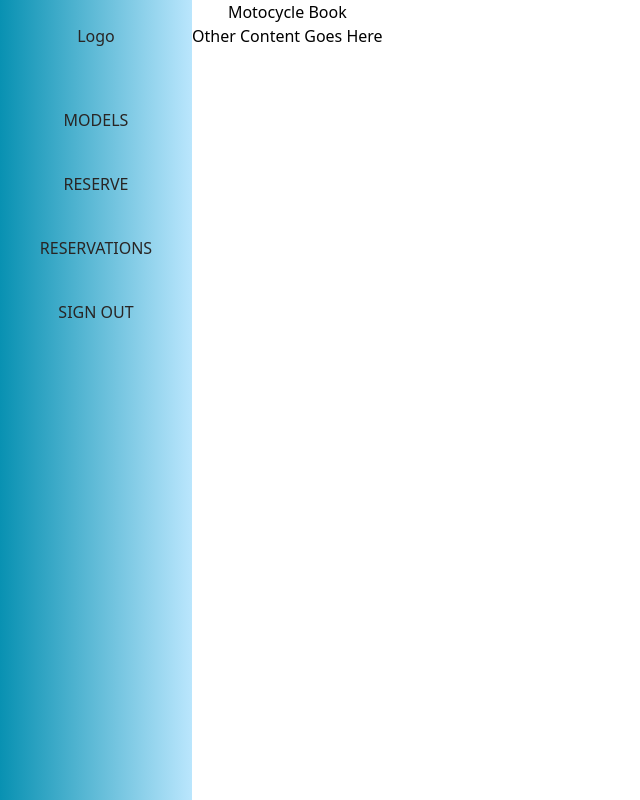
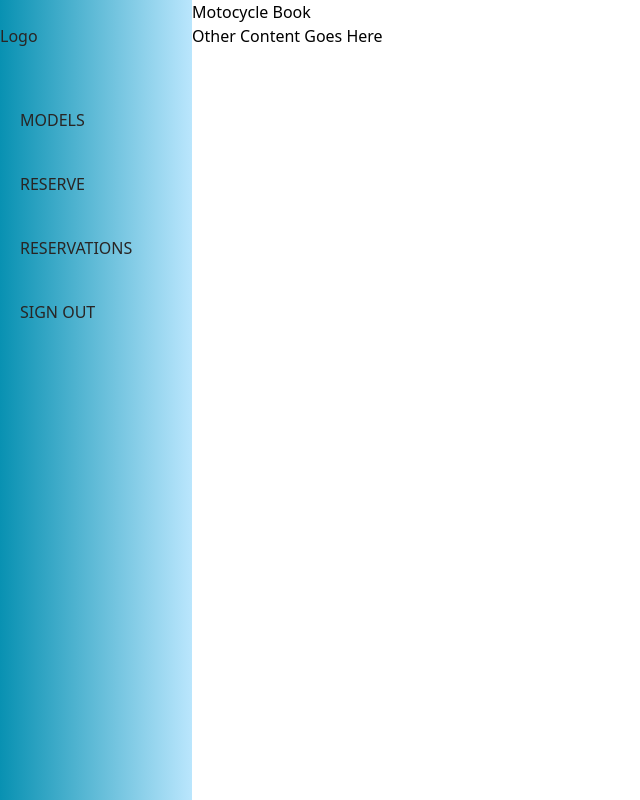
Before and after one commit to vikipretium/motorcycle-testdrive-frontend, a React (Create React App) app: page / in a window 1280 px wide. Shown: the whole page, without its empty margins (0-640 px from the left). Built offline with nearby package versions, Linux system fonts and the light colour scheme.

Commit message:
Remove boilerplate App class in App.js

```diff
--- a/src/App.js
+++ b/src/App.js
@@ -3,7 +3,7 @@ import NavBar from './side_navbar/Navbar';
 
 function App() {
   return (
-    <div className="App relative min-h-screen flex">
+    <div className="relative min-h-screen md:flex">
       <NavBar />
       <div>
         {' '}
```
